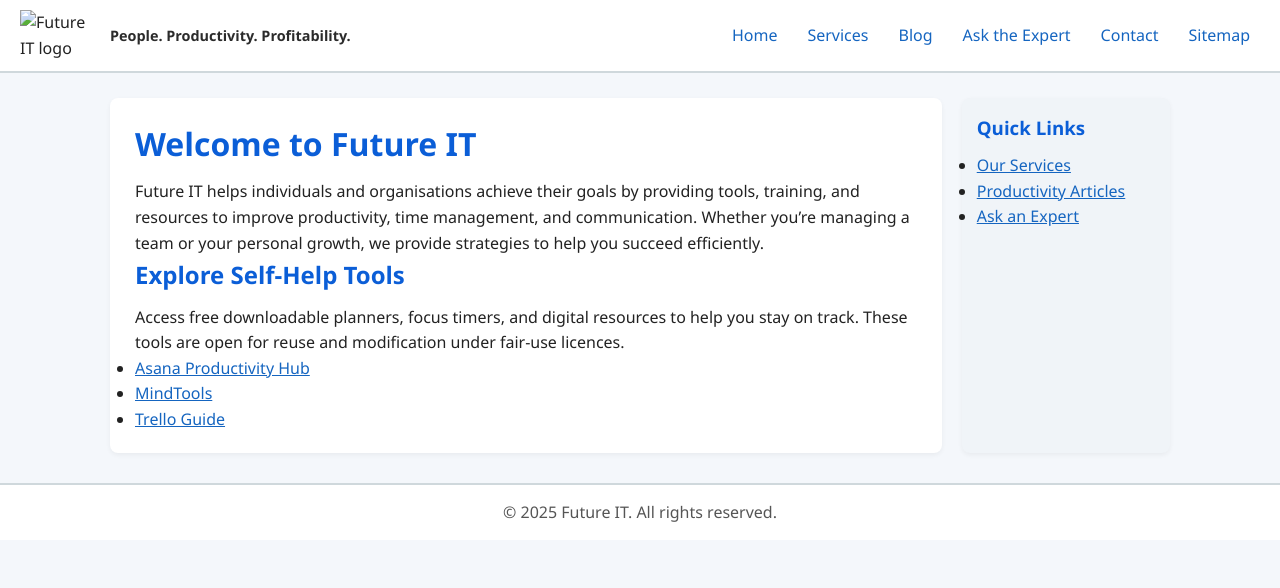
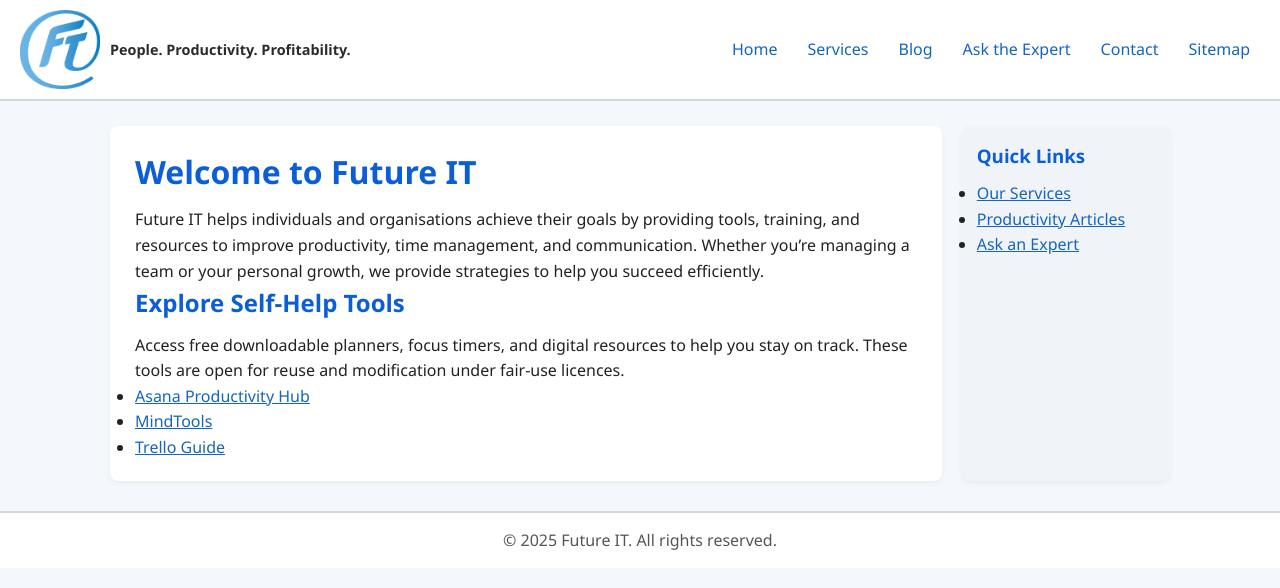
Before and after one commit to castrofrancojuanita/futureweb, a plain HTML site: page index.html in a window 1280 px wide. Drawn offline with Linux system fonts and the light colour scheme.

Commit message:
Update index.html

```diff
--- a/index.html
+++ b/index.html
@@ -9,7 +9,7 @@
 <body>
   <header>
     <div class="brand">
-      <img src="images/logo.png" alt="Future IT logo" style="width:80px;height:auto;">
+      <img src="logo.png" alt="Future IT logo" style="width:80px;height:auto;">
       <p class="slogan">People. Productivity. Profitability.</p>
     </div>
     <nav>
```
